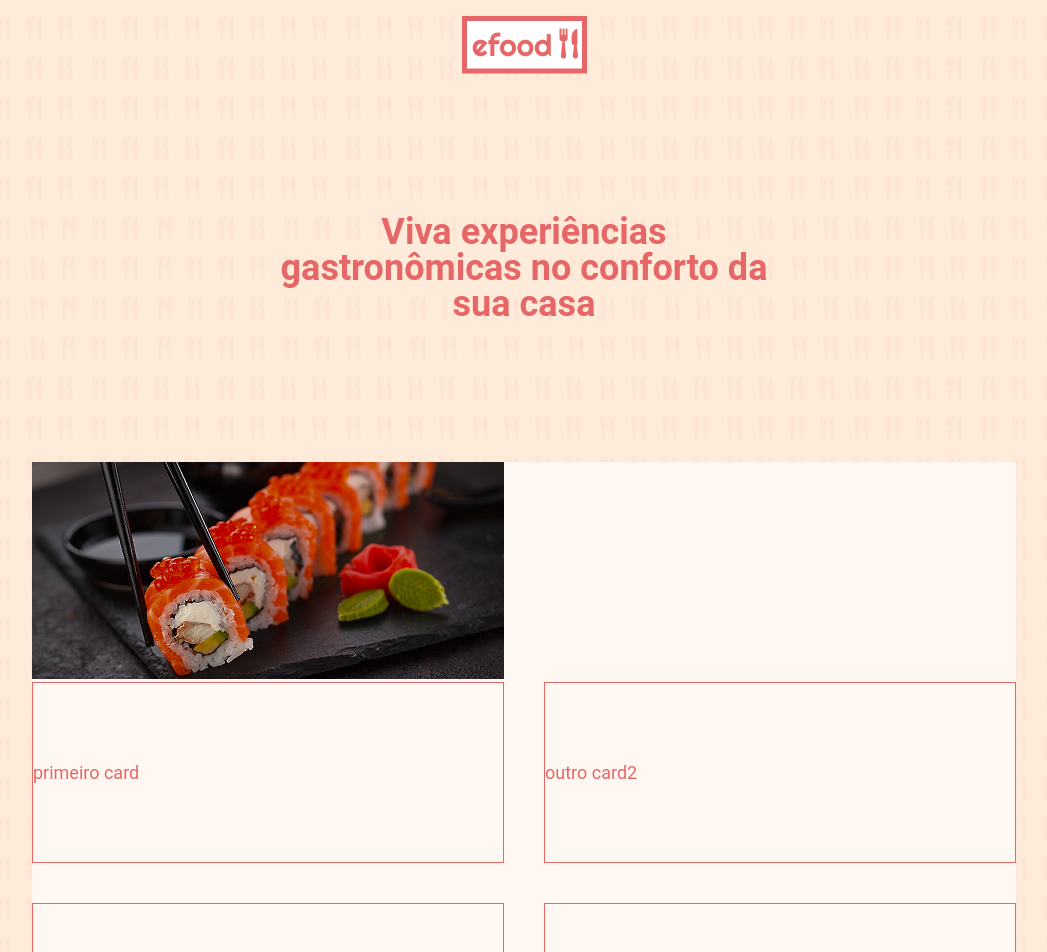
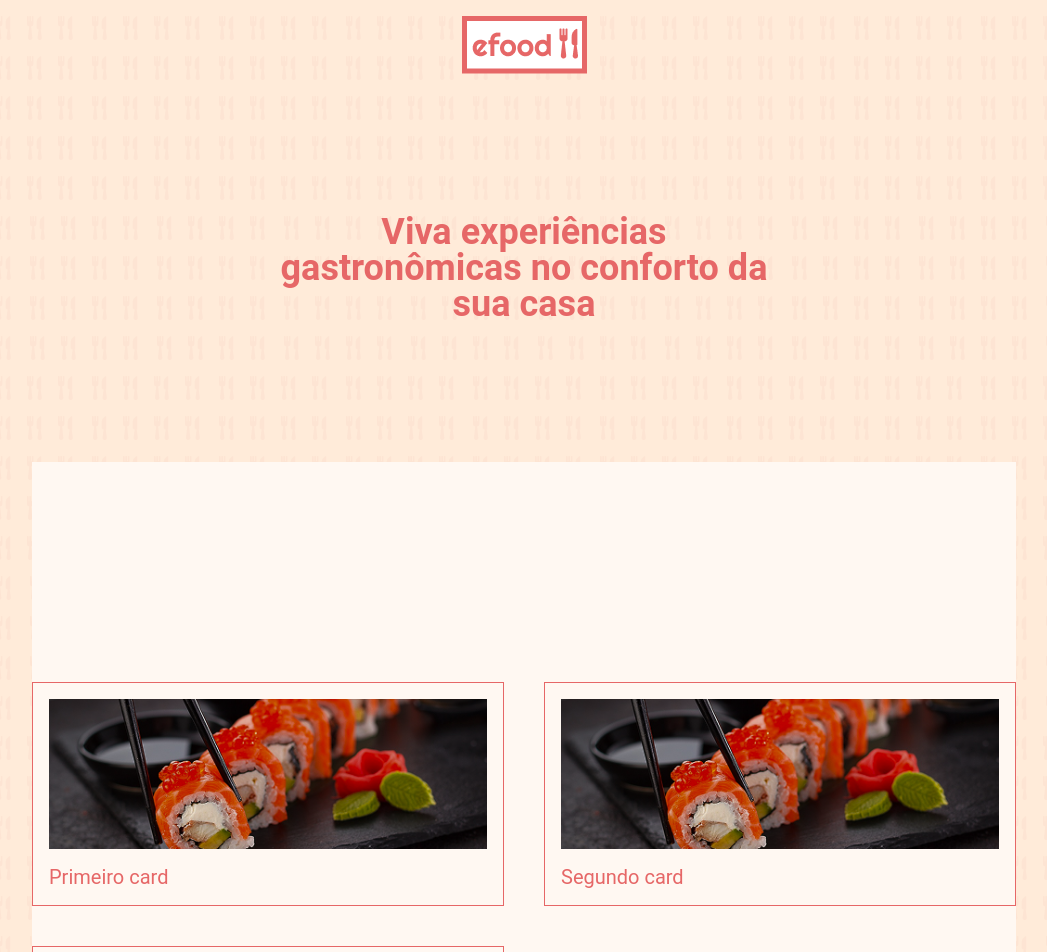
Before and after one commit to wiliamDesigner/efood, a React (Create React App) app: page / in a window 1280 px wide. Shown: the top 952 px of the page, without its empty margins (116-1163 px from the left). Built offline with nearby package versions, Linux system fonts and the light colour scheme.

Commit message:
1.7
Travado no layout

```diff
--- /dev/null
+++ b/src/components/CarditenComponent/index.tsx
@@ -0,0 +1,16 @@
+import React from 'react';
+import { CardContainer, CardImage, CardText } from './styles';
+
+interface CardItemProps {
+  imagem: string;
+  texto: string;
+}
+
+const CardItemComponent: React.FC<CardItemProps> = ({ imagem, texto }) => (
+  <CardContainer>
+    <CardImage src={imagem} alt="Imagem do card" />
+    <CardText>{texto}</CardText>
+  </CardContainer>
+);
+
+export default CardItemComponent;
--- /dev/null
+++ b/src/components/CarditenComponent/styles.ts
@@ -0,0 +1,25 @@
+// styles.ts
+import styled from "styled-components";
+import { cores } from "../../Styles"; // ajuste esse caminho conforme a localização do seu arquivo
+
+export const CardContainer = styled.div`
+  width: 472px;
+  display: flex;
+  flex-direction: column;
+  gap: 16px;
+  border: 1px solid ${cores.vermelha};
+  padding: 16px;
+  background-color: ${cores.branco_mais_claro};
+`;
+
+export const CardImage = styled.img`
+  width: 100%;
+  height: 150px;
+  object-fit: cover;
+`;
+
+export const CardText = styled.div`
+  font-size: 20px;
+  font-family: "Roboto";
+  color: ${cores.vermelha};
+`;
--- a/src/components/Cardlista/index.tsx
+++ b/src/components/Cardlista/index.tsx
@@ -1,16 +1,17 @@
-import { Cardes, CardItem, Sushi } from "../Cardlista/styles";
+import { Cardes } from "../Cardlista/styles";
 import imagensuchi from "../../assets/sushi.png";
+import CardItemComponent from "../CarditenComponent";
 
 const Cardlist = () => (
-  <div>
-    <Sushi src={imagensuchi} alt="Imagens de suchi" />
-    <Cardes>
-      <CardItem>primeiro card</CardItem>
-      <CardItem>outro card2</CardItem>
-      <CardItem>outro card3</CardItem>
-      <CardItem>outro card4</CardItem>
-    </Cardes>
-  </div>
+  <>
+    <div>
+      <Cardes>
+        <CardItemComponent imagem={imagensuchi} texto="Primeiro card" />
+        <CardItemComponent imagem={imagensuchi} texto="Segundo card" />
+        <CardItemComponent imagem={imagensuchi} texto="Terceiro card" />
+      </Cardes>
+    </div>
+  </>
 );
 
 export default Cardlist;
--- a/src/components/Cardlista/styles.ts
+++ b/src/components/Cardlista/styles.ts
@@ -25,10 +25,3 @@ export const CardItem = styled.div`
   font-size: 18px;
   font-family: "Roboto";
 `;
-
-export const Sushi = styled.img`
-  grid-template-rows: auto;
-  position: absolute;
-  width: 472px;
-  height: 217px;
-`;
```
